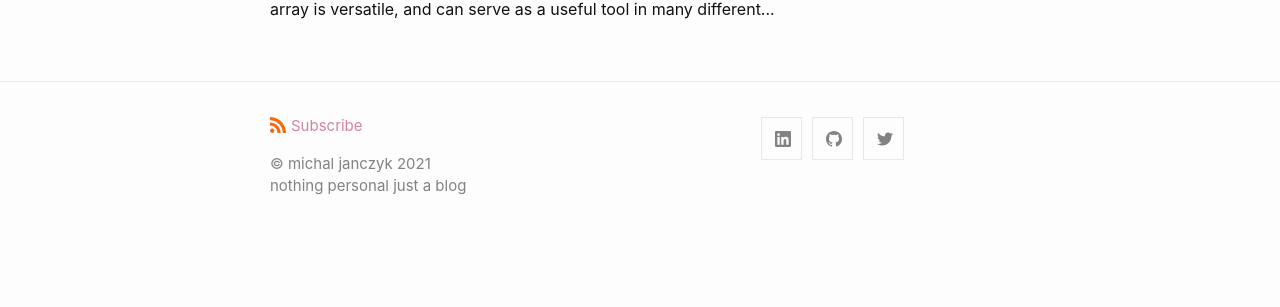
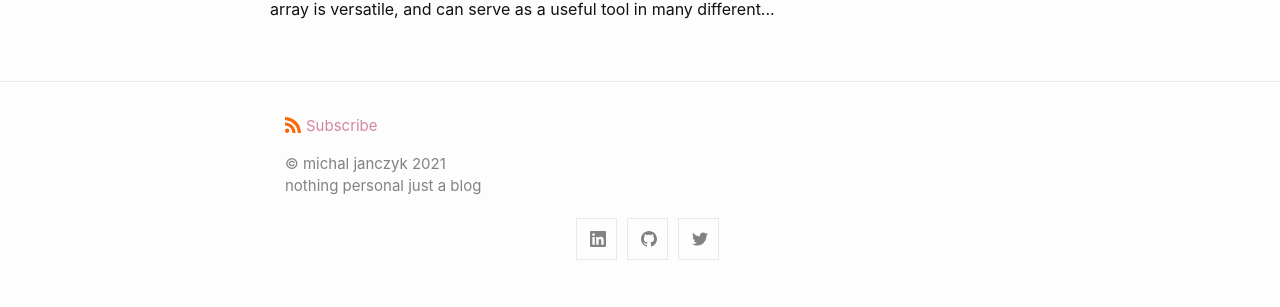
Before and after one commit to michal0janczyk/michaljanczyk.github.io, a Jekyll site: the page built from index.html, in a window 1280 px wide. Shown: the part 1908-2215 px from the top of the page. Built offline with Jekyll 4.4.1, drawn with Linux system fonts in a browser that asks for light colours; the list of posts is cut into pages by our own code; before the commit the page ends 2166 px from its top, so only the background shows below that.

Commit message:
Update footer.html

```diff
--- a/_includes/footer.html
+++ b/_includes/footer.html
@@ -24,9 +24,12 @@
           {%- endif %}
         </ul>
       {%- endif %}
-      </div>
-      <div class="footer-col">
+      <!-- </div> -->
+      <!-- <div class="footer-col"> -->
         <!-- <p>{{ site.description | escape }}</p> -->
+        <!-- {%- include social.html -%} -->
+      <!-- </div> -->
+        <div class="social-links">
         {%- include social.html -%}
       </div>
     </div>
```
